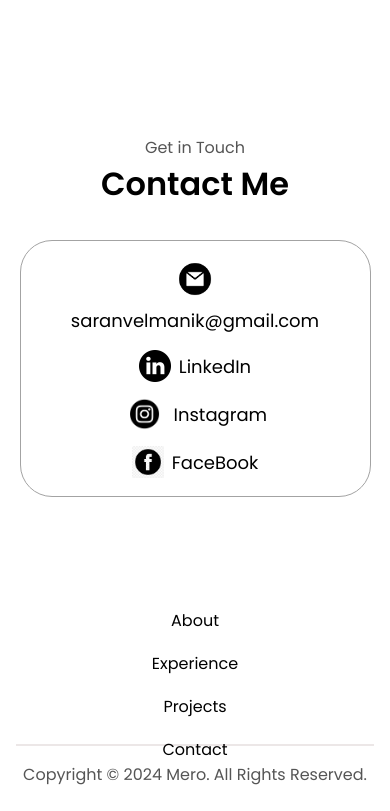
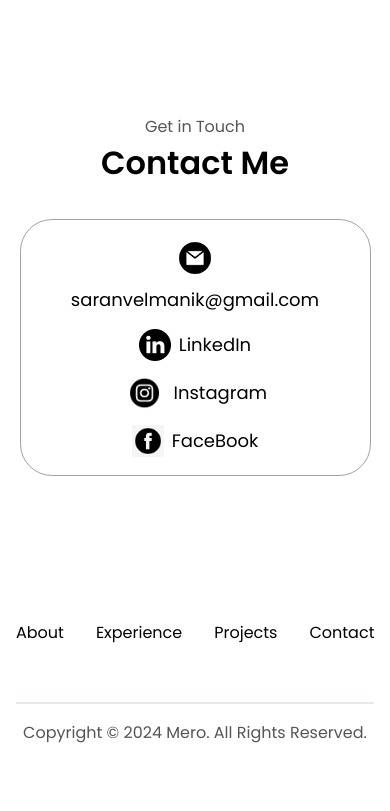
Before and after one commit to SaranVelmani/mero-portfolio, a plain HTML site: page index.html in a window 390 px wide. Shown: the part 2726-3537 px from the top of the page. After the commit the page ends 3495 px from the top, so only its background shows below. Drawn offline with Linux system fonts and the light colour scheme.

Commit message:
Update mediaqueries.css

```diff
--- a/mediaqueries.css
+++ b/mediaqueries.css
@@ -61,7 +61,7 @@
 
     #contact{
         margin-top: 2rem;
-        height:60vh
+        height:55vh
     }
     footer {
         height: 25vh;
@@ -122,11 +122,11 @@
         color: red;
     }
 
-    .nav-links {
+/*     .nav-links {
         flex-direction: column;
         gap: 0.5rem;
         text-align: center;
-    }
+    } */
 
     .section__pic-container {
         width: auto;
```
